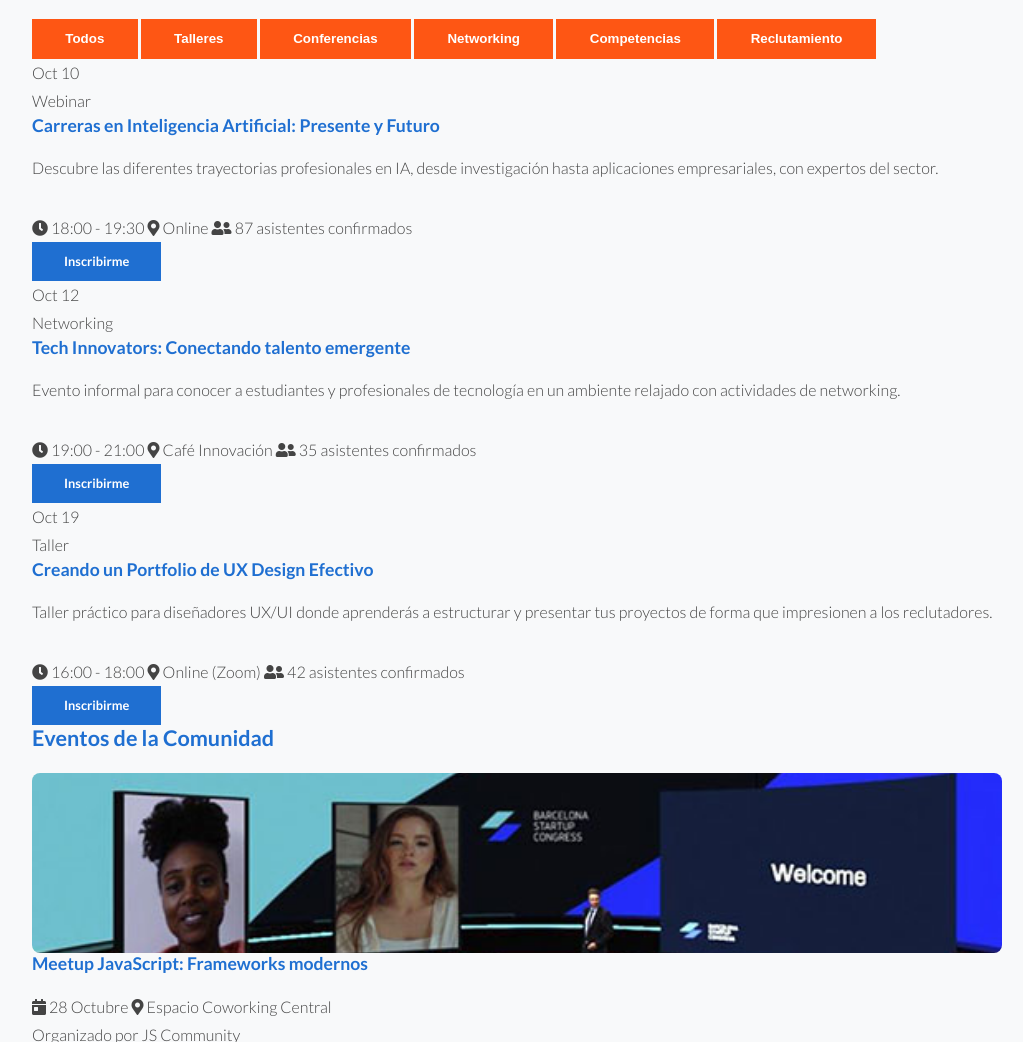
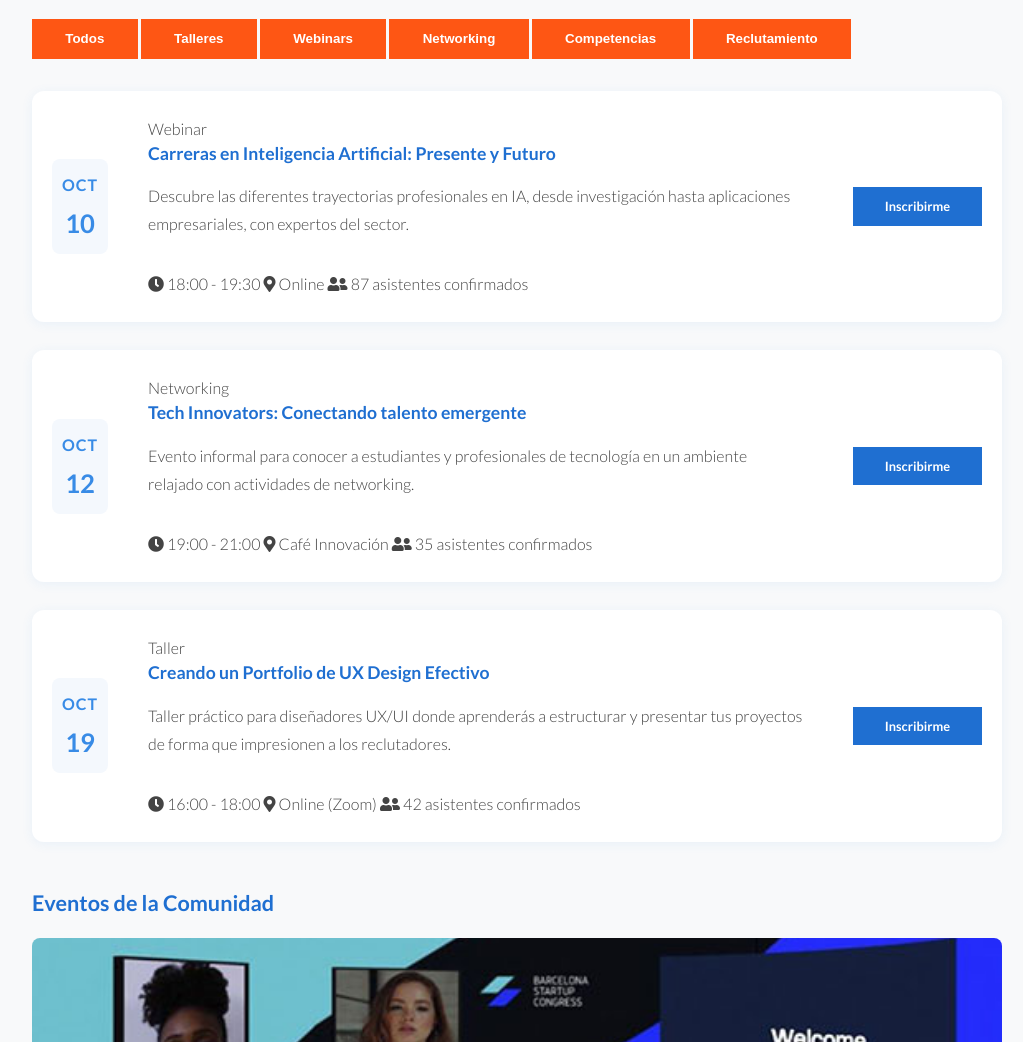
Before and after one commit to badouintec/sinergiaedu, a plain HTML site: page eventos.html in a window 1280 px wide. Shown: the part 2089-3131 px from the top of the page, without its empty margins (248-1271 px from the left). Drawn offline with Linux system fonts and the light colour scheme.

Commit message:
ahora se puede seleccionar y mostar evetnos por categorias en forma de tajetas

```diff
--- a/assets/css/dashboard.css
+++ b/assets/css/dashboard.css
@@ -1466,3 +1466,72 @@ body.dashboard-body {
 .event-meta span, .event-stats span {
     margin: 0 6px;
 }
+
+
+/* Tarjeta para eventos por categoría */
+.category-events {
+    display: flex;
+    flex-direction: column;
+    gap: 28px; /* Espacio entre tarjetas */
+}
+
+.event-list-item {
+    background: #fff;
+    border-radius: 12px;
+    box-shadow: 0 2px 12px rgba(56, 139, 230, 0.08);
+    padding: 24px 20px;
+    display: flex;
+    align-items: center;
+    gap: 24px;
+    transition: box-shadow 0.2s;
+}
+
+.event-list-item:hover {
+    box-shadow: 0 4px 24px rgba(56, 139, 230, 0.16);
+}
+
+.event-list-date {
+    min-width: 56px;
+    text-align: center;
+    background: #f4f8fd;
+    border-radius: 8px;
+    padding: 12px 0 8px 0;
+    margin-right: 16px;
+    font-weight: bold;
+    color: #388be6;
+    display: flex;
+    flex-direction: column;
+    align-items: center;
+}
+
+.event-list-date .month {
+    font-size: 1em;
+    text-transform: uppercase;
+    letter-spacing: 1px;
+}
+
+.event-list-date .day {
+    font-size: 1.6em;
+    font-weight: bold;
+    margin-top: 2px;
+}
+
+.event-list-content {
+    flex: 1;
+}
+
+.event-list-action {
+    margin-left: 24px;
+    display: flex;
+    align-items: center;
+}
+
+
+/* Más espacio arriba y abajo de los eventos por categoría */
+.category-tabs {
+    margin-bottom: 32px; /* Espacio entre tabs y primer evento */
+}
+
+.category-events {
+    margin-bottom: 48px; /* Espacio entre el último evento y la siguiente sección */
+}
--- a/eventos.html
+++ b/eventos.html
@@ -339,16 +339,16 @@
             <div class="event-categories">
                 <h3>Eventos por Categoría</h3>
                 <div class="category-tabs">
-                    <button class="category-tab active">Todos</button>
-                    <button class="category-tab">Talleres</button>
-                    <button class="category-tab">Conferencias</button>
-                    <button class="category-tab">Networking</button>
-                    <button class="category-tab">Competencias</button>
-                    <button class="category-tab">Reclutamiento</button>
+                    <button class="category-tab active" data-category="all">Todos</button>
+                    <button class="category-tab" data-category="taller">Talleres</button>
+                    <button class="category-tab" data-category="webinar">Webinars</button>
+                    <button class="category-tab" data-category="networking">Networking</button>
+                    <button class="category-tab" data-category="hackathon">Competencias</button>
+                    <button class="category-tab" data-category="recruitment">Reclutamiento</button>
                 </div>
 
                 <div class="category-events">
-                    <div class="event-list-item">
+                    <div class="event-list-item webinar">
                         <div class="event-list-date">
                             <span class="month">Oct</span>
                             <span class="day">10</span>
@@ -368,7 +368,7 @@
                         </div>
                     </div>
 
-                    <div class="event-list-item">
+                    <div class="event-list-item networking">
                         <div class="event-list-date">
                             <span class="month">Oct</span>
                             <span class="day">12</span>
@@ -388,7 +388,7 @@
                         </div>
                     </div>
 
-                    <div class="event-list-item">
+                    <div class="event-list-item taller">
                         <div class="event-list-date">
                             <span class="month">Oct</span>
                             <span class="day">19</span>
@@ -495,5 +495,29 @@
         }
     };
     </script>
+    <script>
+    document.querySelectorAll('.category-tab').forEach(function(tab) {
+        tab.addEventListener('click', function() {
+            // Quitar clase activa de todos los tabs
+            document.querySelectorAll('.category-tab').forEach(function(t) {
+                t.classList.remove('active');
+            });
+            // Activar el tab seleccionado
+            this.classList.add('active');
+            // Obtener la categoría seleccionada
+            var cat = this.getAttribute('data-category');
+            // Mostrar/ocultar eventos según la categoría
+            document.querySelectorAll('.event-list-item').forEach(function(item) {
+                if (cat === 'all') {
+                    item.style.display = '';
+                } else if (item.classList.contains(cat)) {
+                    item.style.display = '';
+                } else {
+                    item.style.display = 'none';
+                }
+            });
+        });
+    });
+    </script>
 </body>
 </html>
```
